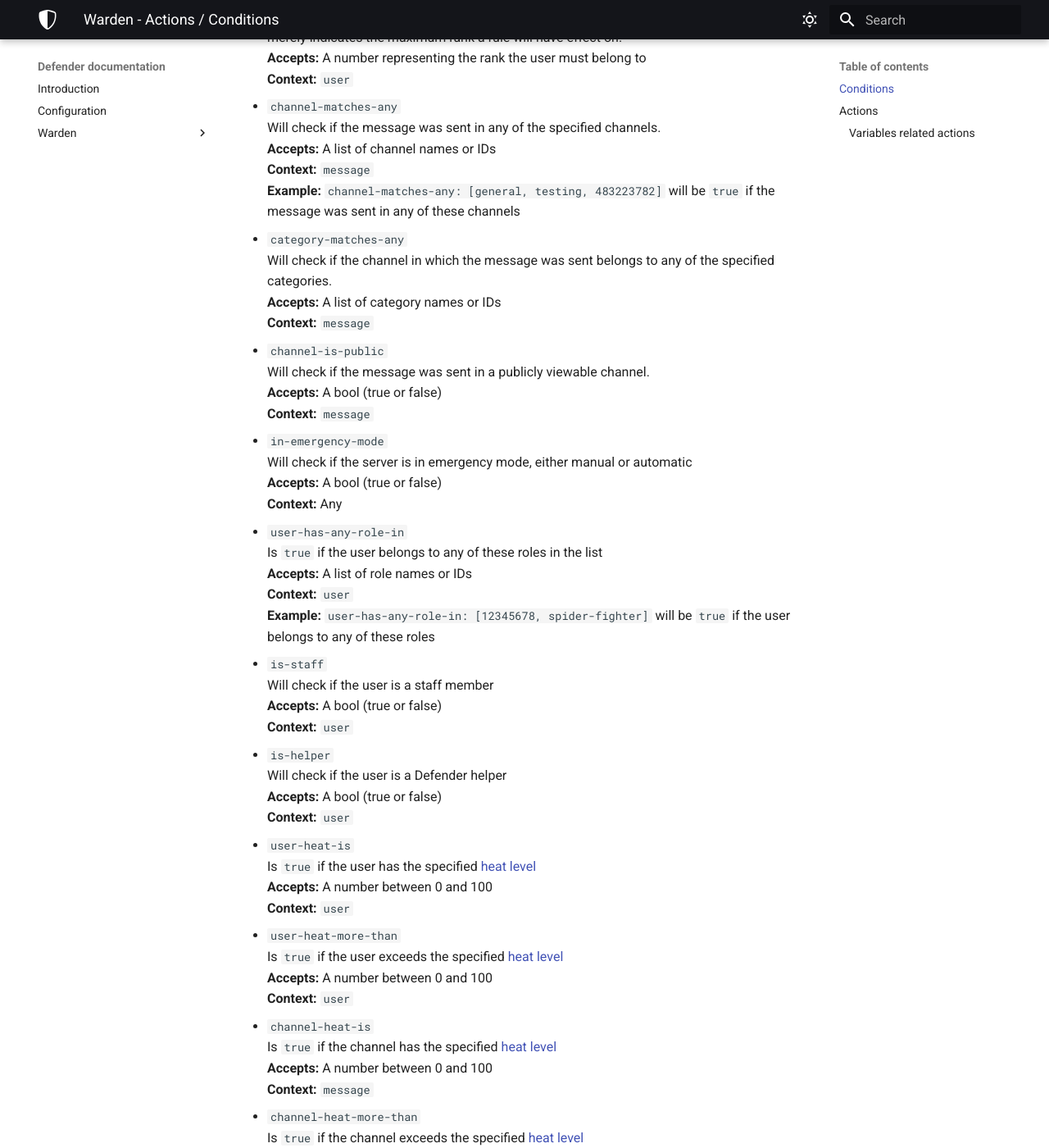
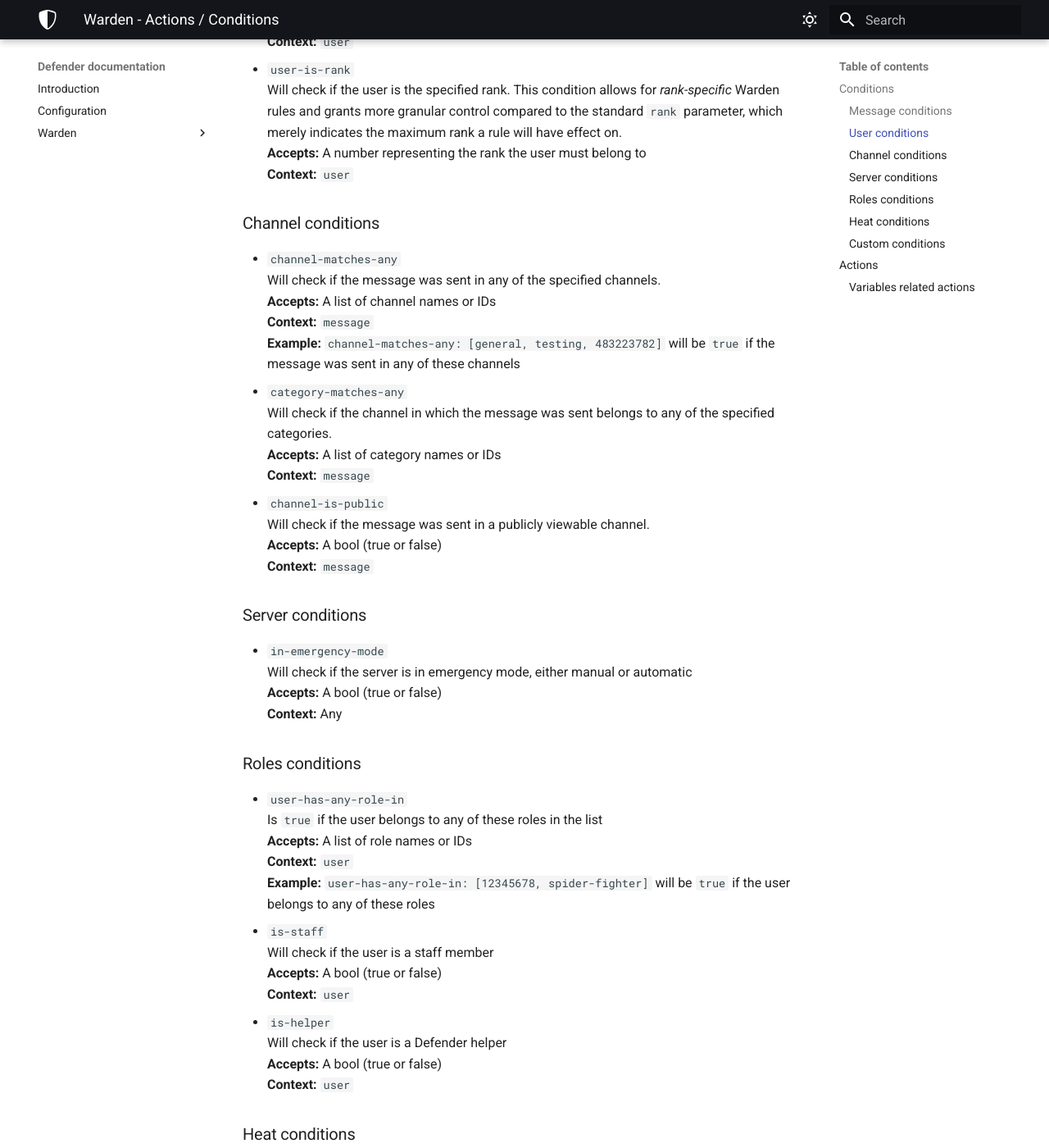
Before and after one commit to Twentysix26/defender-docs, an MkDocs documentation site: the page built from docs/warden/statements.md, in a window 1280 px wide and 1400 px high, scrolled down 3853 px. Shown: the whole window at 82% size. Built offline with MkDocs 1.6.1 and Material for MkDocs 9.7.7, drawn with Linux system fonts in a browser that asks for light colours; some of the changed text lies outside the part shown.

Commit message:
statements: add sub-sections for conditions

```diff
--- a/docs/warden/statements.md
+++ b/docs/warden/statements.md
@@ -4,6 +4,8 @@ title: Warden - Actions / Conditions
 # Actions / Conditions
 
 ## Conditions
+
+### Message conditions
 
 * `message-matches-any`
 Is `true` if any of the patterns that you list are found in the message's content. This kind of searching might be inconvenient in certain use cases: if you prefer to look for whole words instead see the condition `message-contains-word`
@@ -81,6 +83,9 @@ Will check if the message contains more than X emojis. **Important:** emojis wit
 Will check if the message contains more than X characters. Emojis and custom emojis will be considered a single character. Mentions, both users and channels, are counted too.
 **Accepts:** A number representing the number of characters.
 **Context:** `message`
+
+### User conditions
+
 * `user-id-matches-any`
 Is `true` if any of the IDs that you list match the user's ID
 **Accepts:** A list of IDs (numbers)
@@ -133,6 +138,9 @@ Will check if the user has sent less than X messages in the server. **Important:
 Will check if the user is the specified rank. This condition allows for *rank-specific* Warden rules and grants more granular control compared to the standard `rank` parameter, which merely indicates the maximum rank a rule will have effect on.
 **Accepts:** A number representing the rank the user must belong to
 **Context:** `user`
+
+### Channel conditions
+
 * `channel-matches-any`
 Will check if the message was sent in any of the specified channels.
 **Accepts:** A list of channel names or IDs
@@ -146,10 +154,16 @@ Will check if the channel in which the message was sent belongs to any of the sp
 Will check if the message was sent in a publicly viewable channel.
 **Accepts:** A bool (true or false)
 **Context:** `message`
+
+### Server conditions
+
 * `in-emergency-mode`
 Will check if the server is in emergency mode, either manual or automatic
 **Accepts:** A bool (true or false)
 **Context:** Any
+
+### Roles conditions
+
 * `user-has-any-role-in`
 Is `true` if the user belongs to any of these roles in the list
 **Accepts:** A list of role names or IDs
@@ -163,6 +177,9 @@ Will check if the user is a staff member
 Will check if the user is a Defender helper
 **Accepts:** A bool (true or false)
 **Context:** `user`
+
+### Heat conditions
+
 * `user-heat-is`
 Is `true` if the user has the specified [heat level](#heat-level)
 **Accepts:** A number between 0 and 100
@@ -187,6 +204,9 @@ Is `true` if the [custom heat](/defender-docs/warden/overview#custom-heat-level)
 Is `true` if the [custom heat](/defender-docs/warden/overview#custom-heat-level) exceeds the specified level
 **Accepts:** A list with two elements: the custom heat level name and a number between 0 and 100. Rule name and IDs [context variables](/defender-docs/warden/overview#context-variables) are available for the name.
 **Context:** `Any`
+
+### Custom conditions
+
 * `compare`
 Compares two values. Supports a variety of operators, textual and numeric. The comparison is case sensitive. This is most useful when used in conjunction with context variables. Using numeric operators with non-numeric values will raise an error.
 _Supported operators:_ `==`, `!=`, `contains`, `contains-pattern`, `>=`, `<=`, `<`, `>`
```
